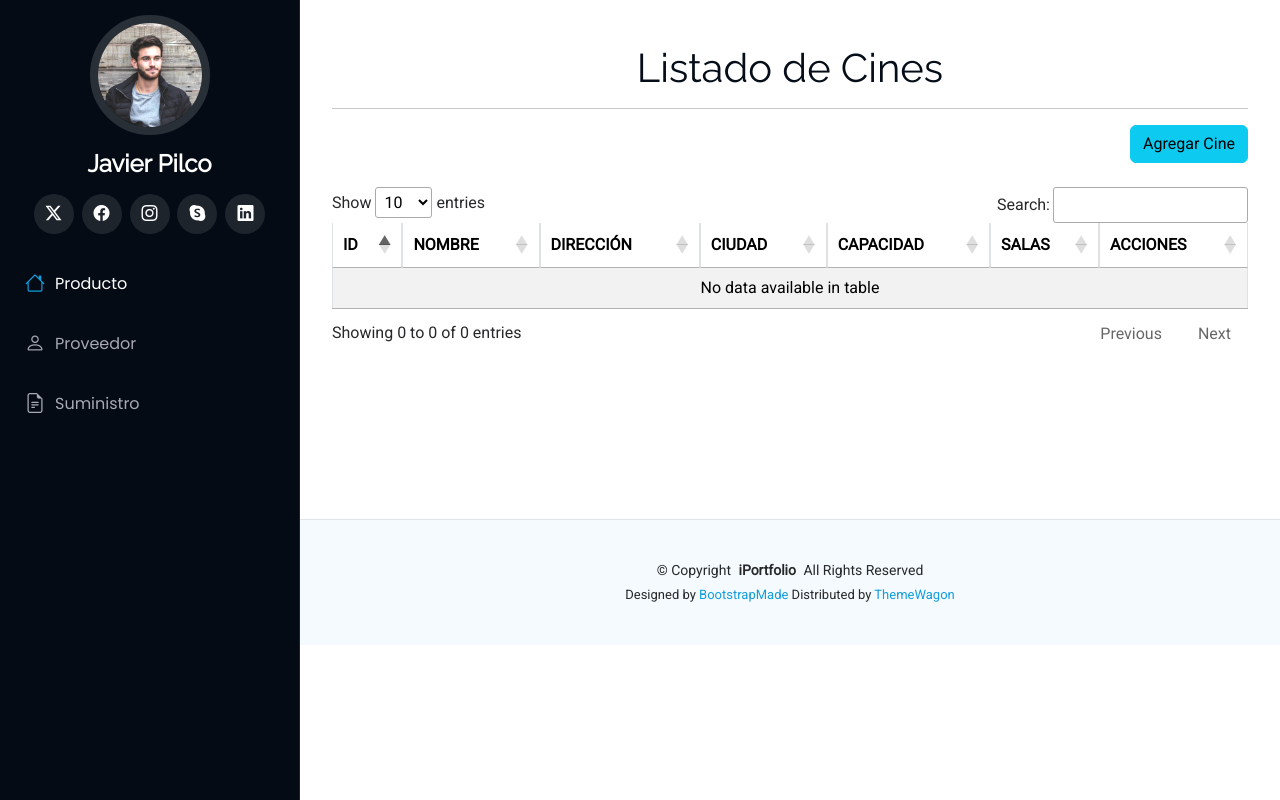
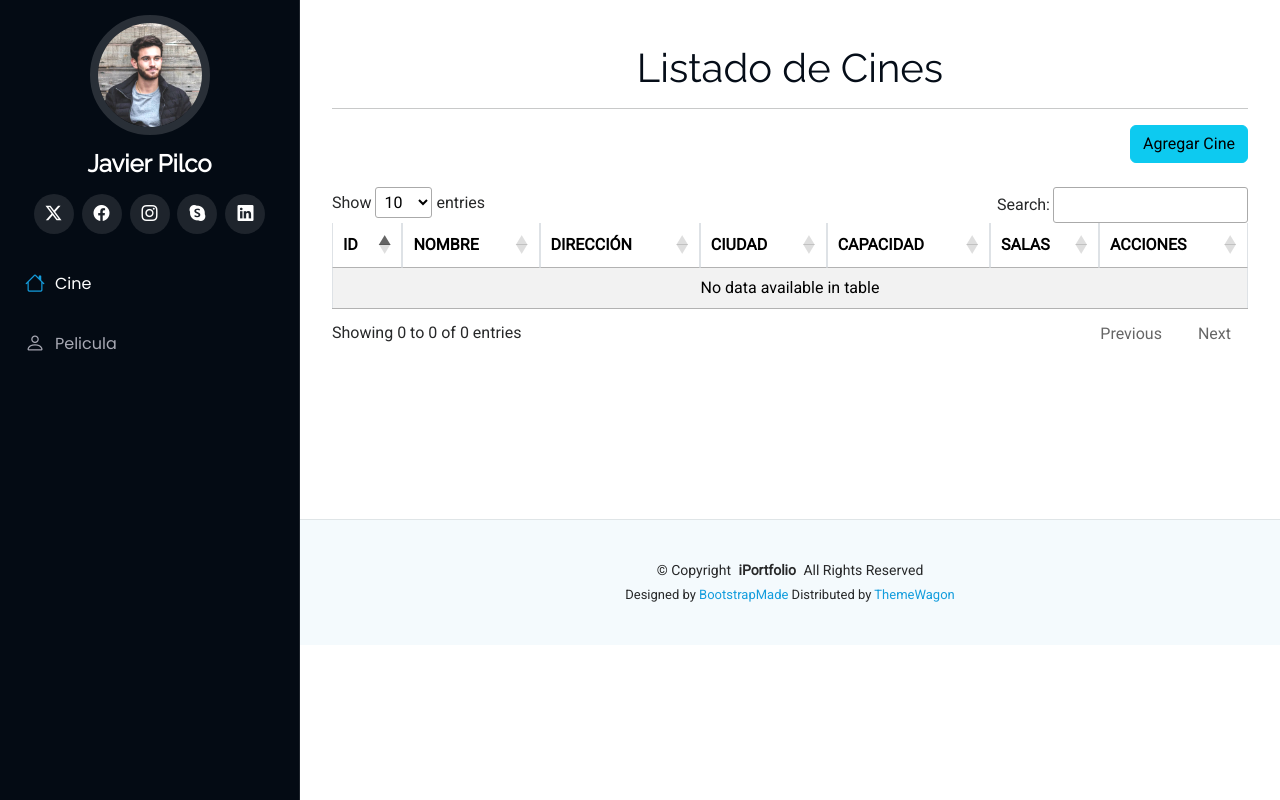
Before and after one commit to Jajasaludos89/Pelicula, a Django app: page / in a window 1280 px wide. Run offline with Django 4.2, Linux system fonts and the light colour scheme; data that the repository does not hold is empty; some libraries are stand-ins or nearby versions.

Commit message:
17 configuracion plantilla.html

```diff
--- a/Aplicaciones/Funcion/templates/plantilla.html
+++ b/Aplicaciones/Funcion/templates/plantilla.html
@@ -97,9 +97,8 @@
 
     <nav id="navmenu" class="navmenu">
       <ul>
-        <li><a href="/" class="active"><i class="bi bi-house navicon"></i> Producto</a></li>
-        <li><a href="/proveedores"><i class="bi bi-person navicon"></i> Proveedor</a></li>
-        <li><a href="/suministros"><i class="bi bi-file-earmark-text navicon"></i> Suministro</a></li>
+        <li><a href="/" class="active"><i class="bi bi-house navicon"></i> Cine</a></li>
+        <li><a href="/peliculas"><i class="bi bi-person navicon"></i> Pelicula</a></li>
       </ul>
     </nav>
   </header>
```
